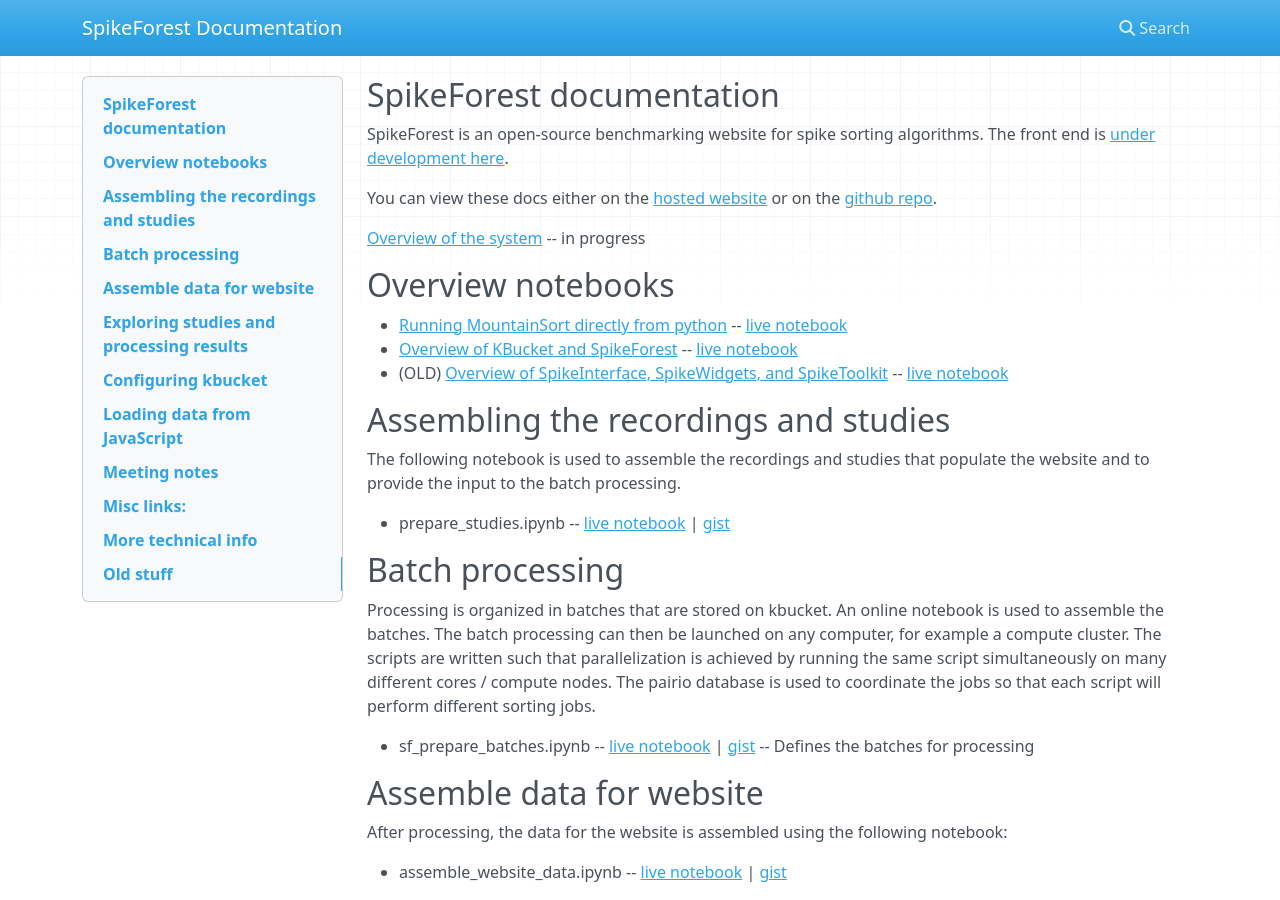
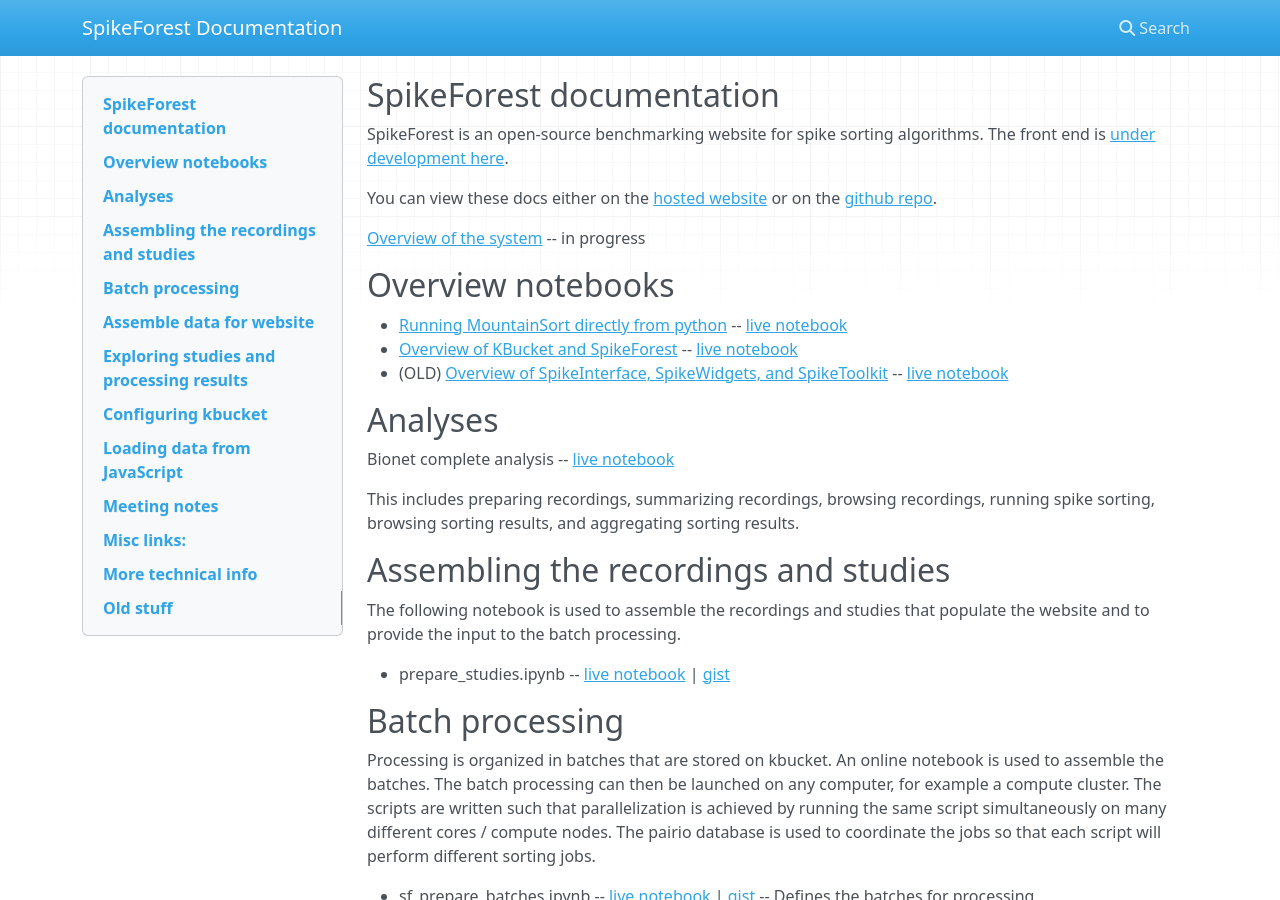
Before and after one commit to scratcharchive/spikeforest-docs, an MkDocs documentation site: the page built from docs/index.md, in a window 1280 px wide and 900 px high. Built offline with MkDocs 1.6.1, drawn with Linux system fonts in a browser that asks for light colours; nearby versions of some CDN libraries.

Commit message:
Update index.md

```diff
--- a/docs/index.md
+++ b/docs/index.md
@@ -11,6 +11,12 @@
 * [Running MountainSort directly from python](https://gist.github.com/magland/ee686398228a16adf8b95af4edde096b) -- [live notebook](https://colab.research.google.com/gist/magland/ee686398228a16adf8b95af4edde096b)
 * [Overview of KBucket and SpikeForest](https://gist.github.com/magland/318c7bc43df9dd528f667589eaa2482d) -- [live notebook](https://colab.research.google.com/gist/magland/318c7bc43df9dd528f667589eaa2482d)
 * (OLD) [Overview of SpikeInterface, SpikeWidgets, and SpikeToolkit](https://gist.github.com/magland/e43542fe2dfe856fd04903b9ff1f8e4e) -- [live notebook](https://colab.research.google.com/gist/magland/e43542fe2dfe856fd04903b9ff1f8e4e)
+
+## Analyses
+
+Bionet complete analysis -- [live notebook](https://colab.research.google.com/gist/magland/b94a383de5861ff7fc55c5973412a73b/spikeforest_bionet_analysis.ipynb)
+
+This includes preparing recordings, summarizing recordings, browsing recordings, running spike sorting, browsing sorting results, and aggregating sorting results.
 
 ## Assembling the recordings and studies
 
```
